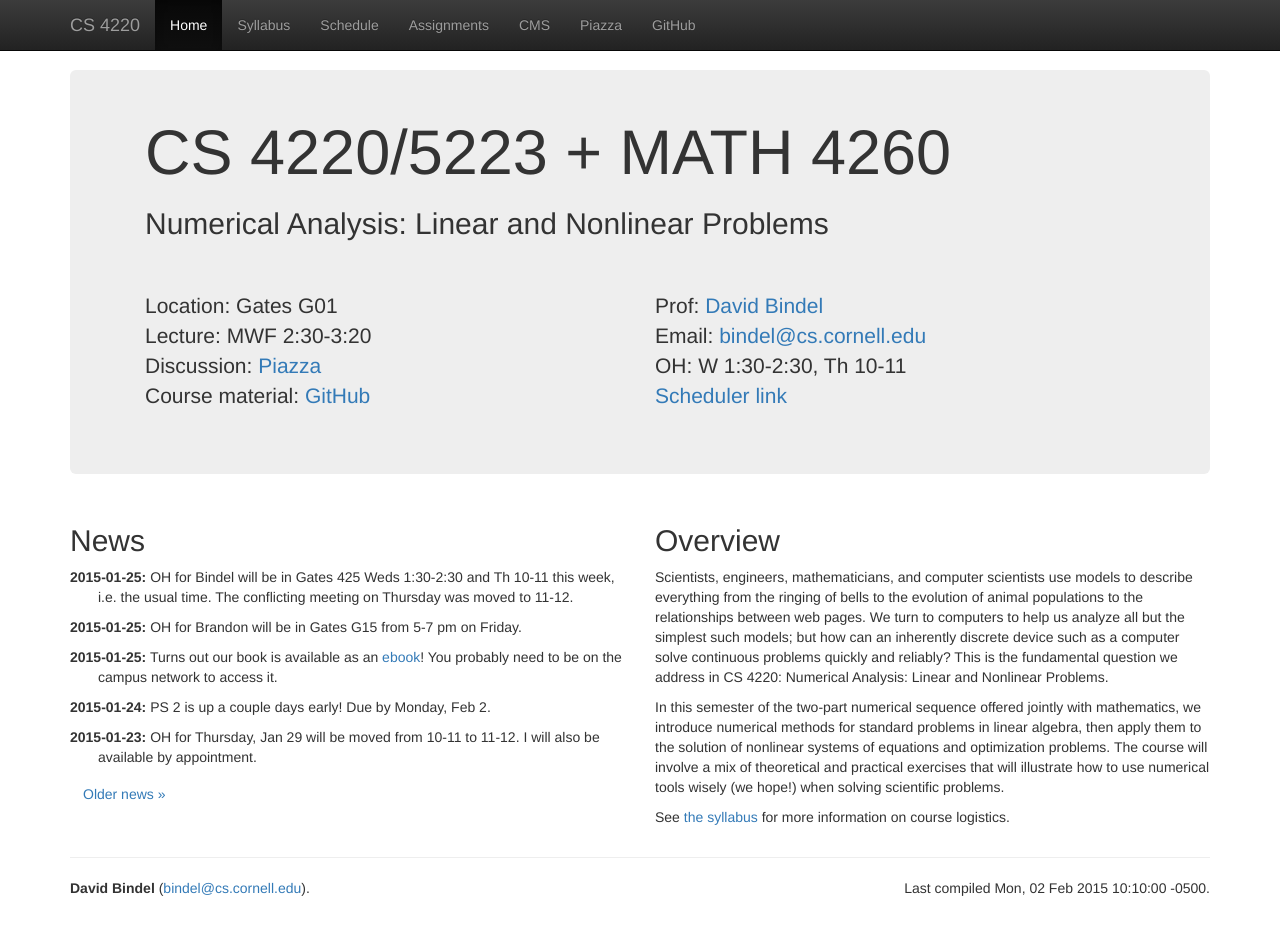
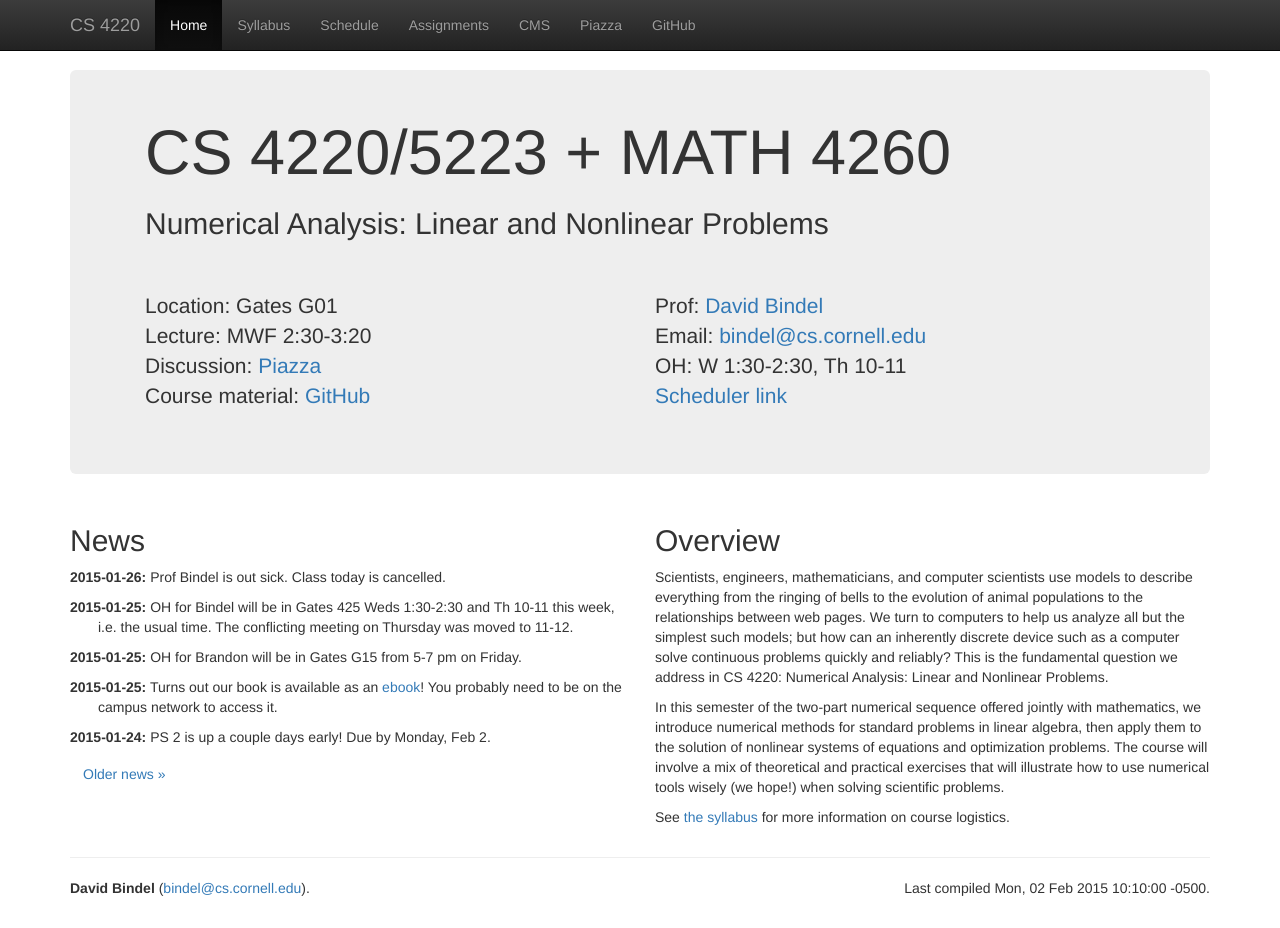
Before and after one commit to dbindel/cs4220-s15, a Jekyll site: the page built from web/index.html, in a window 1280 px wide and 928 px high. Built offline with Jekyll 4.4.1, drawn with Linux system fonts in a browser that asks for light colours; nearby versions of some CDN libraries.

Commit message:
Update news.

```diff
--- a/web/_data/news.yml
+++ b/web/_data/news.yml
@@ -43,3 +43,7 @@
     OH for Bindel will be in Gates 425 Weds 1:30-2:30 and Th 10-11 this week,
     i.e. the usual time.  The conflicting meeting on Thursday was moved
     to 11-12.
+-
+  date: 2015-01-26
+  text:
+    Prof Bindel is out sick.  Class today is cancelled.
```
